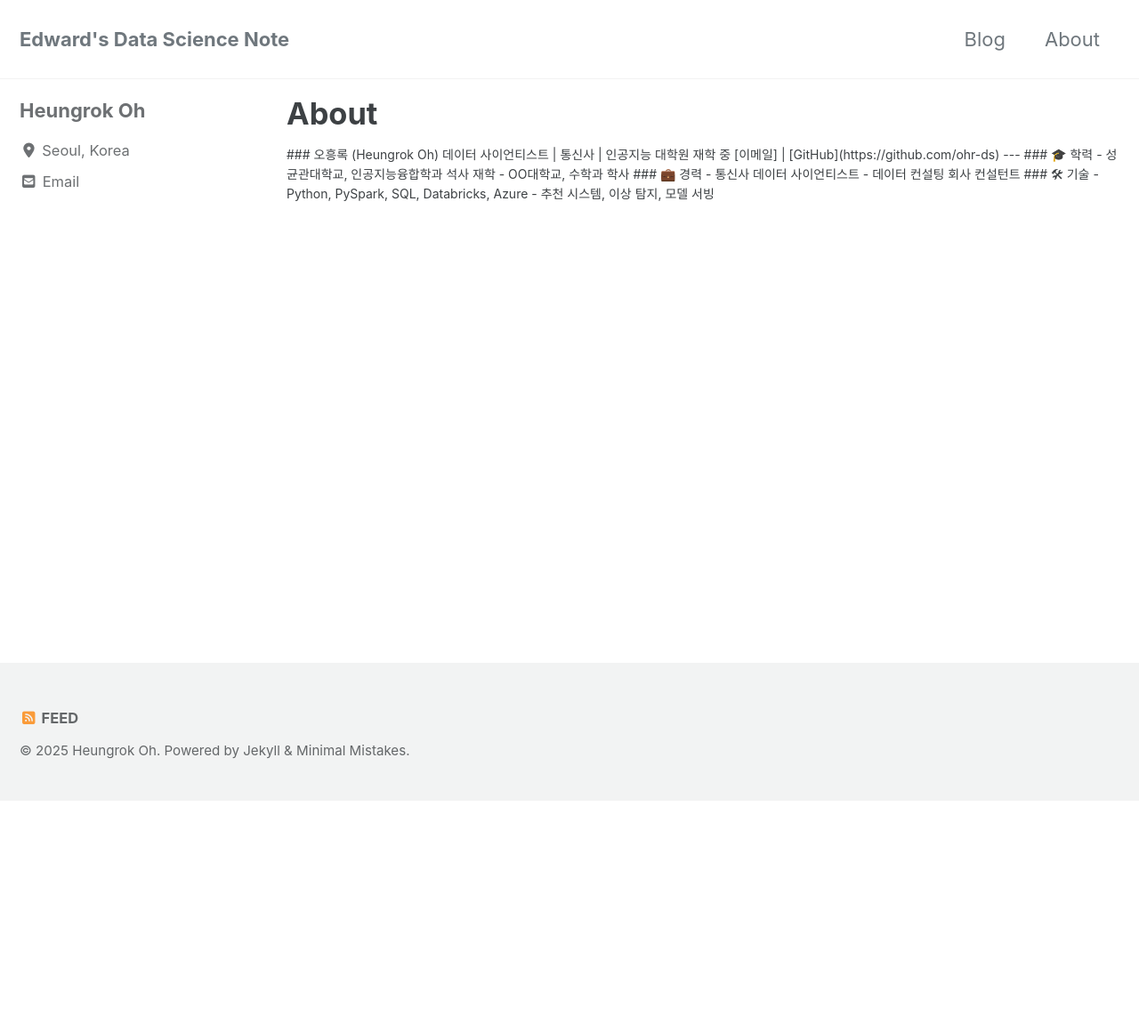
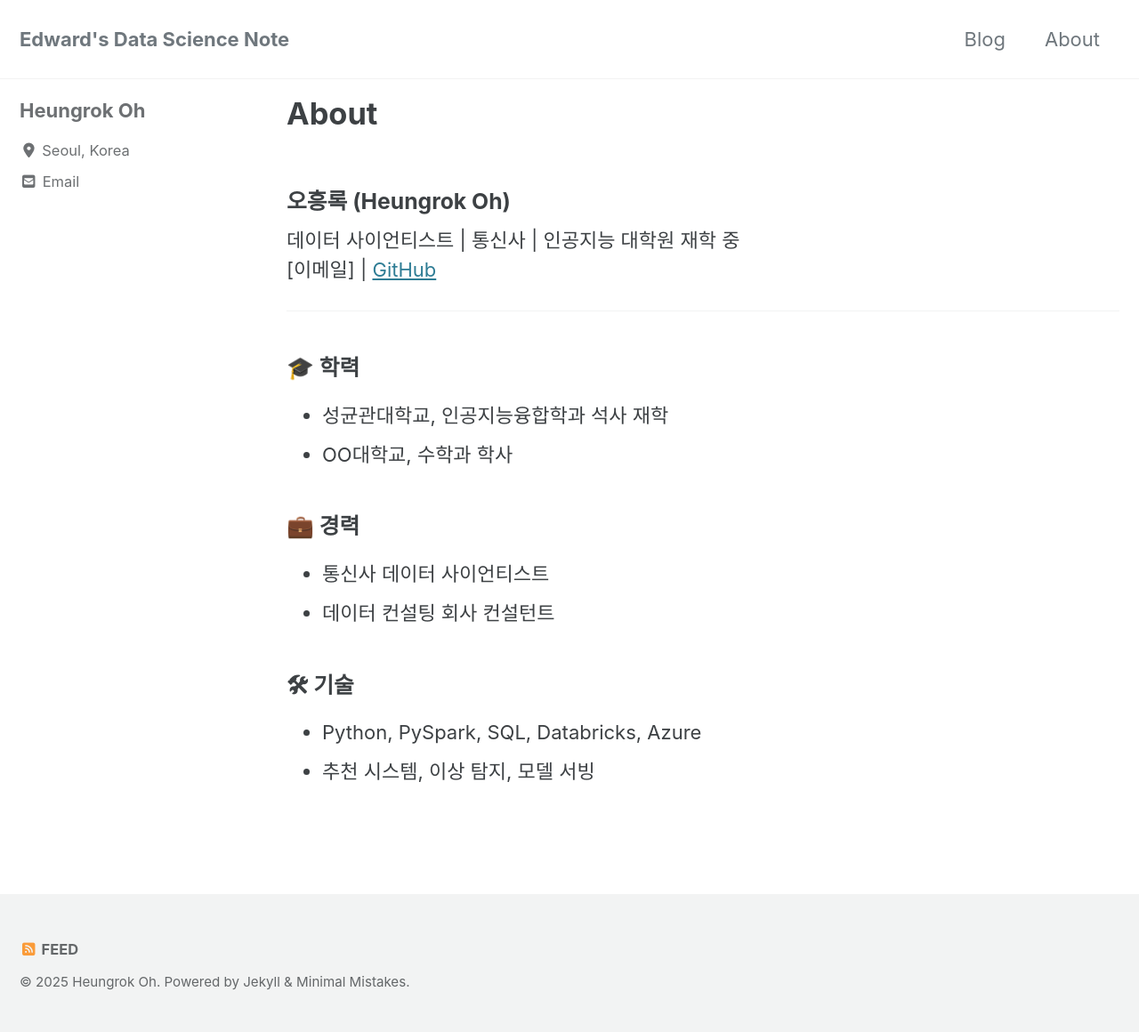
Before and after one commit to ohr-ds/ohr-ds.github.io, a Jekyll site: the page built from _pages/about.md, in a window 1280 px wide. Shown: the whole page at 89% size. Built offline with Jekyll 4.4.1, drawn with Linux system fonts in a browser that asks for light colours; cached includes are drawn as plain includes; nearby versions of some CDN libraries; before the commit the page ends 900 px from its top, so only the background shows below that.

Commit message:
글씨크기 변경

```diff
--- a/_pages/about.md
+++ b/_pages/about.md
@@ -5,8 +5,6 @@ layout: single
 author_profile: true
 classes: wide
 ---
-
-<div style="font-size: 14px; line-height: 1.6;">
 
 ### 오흥록 (Heungrok Oh)
 데이터 사이언티스트 | 통신사 | 인공지능 대학원 재학 중
@@ -25,5 +23,3 @@ classes: wide
 ### 🛠 기술
 - Python, PySpark, SQL, Databricks, Azure
 - 추천 시스템, 이상 탐지, 모델 서빙
-
-</div>
```
